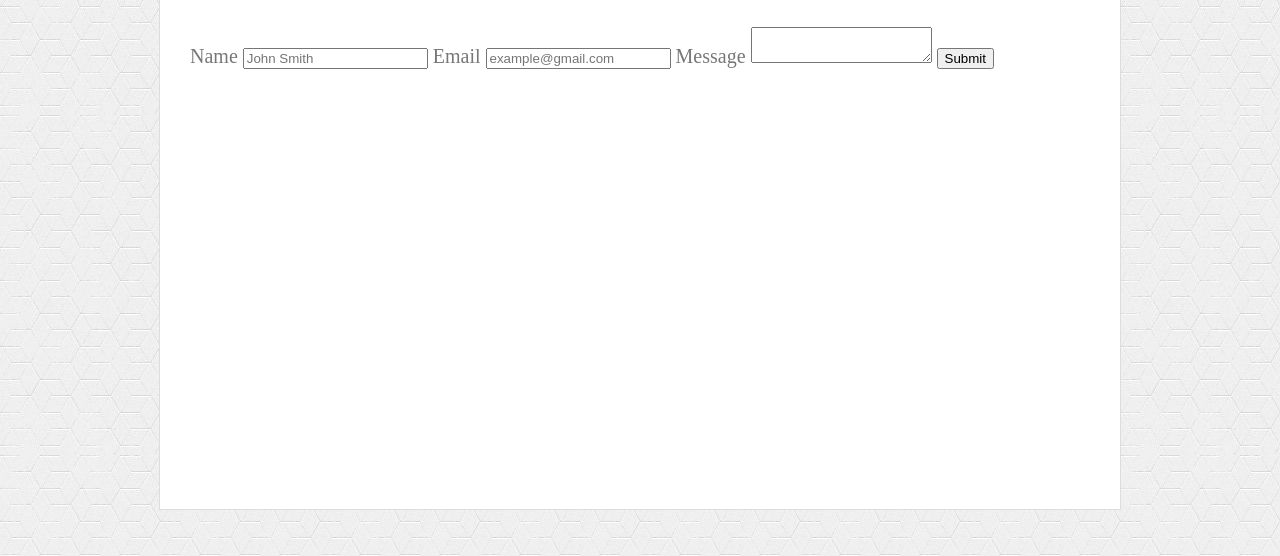
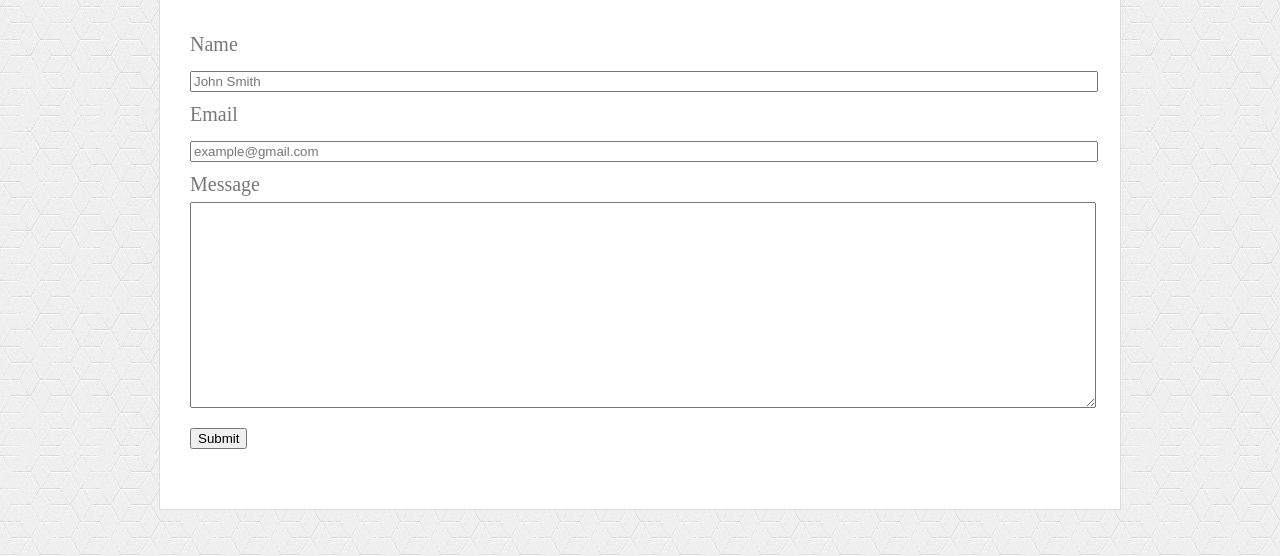
Before and after one commit to jk27924/Basic-portfolio, a plain HTML site: page contact.html in a window 1280 px wide. Shown: the part 225-781 px from the top of the page. Drawn offline with Linux system fonts and the light colour scheme.

Commit message:
I adjusted height and width for input, label, and textarea in Contact Page

```diff
--- a/assets/css/style.css
+++ b/assets/css/style.css
@@ -165,3 +165,14 @@ a:link {
     margin-bottom: 255px;
     border: 1px solid #ddd;
 }
+
+textarea {
+    height: 200px;
+}
+
+input[type=text],
+input[type=email],
+label,
+textarea {
+    width: 100%;
+}
--- a/contact.html
+++ b/contact.html
@@ -28,15 +28,22 @@
             <h1>Contact</h1>
 
             <form id="contact-form">
+                <ul>
+                    <li>
                         <label for="name">Name</label>
                         <input name="name" type="text" placeholder="John Smith" required>
+                    </li>
 
+                    <li>
                         <label for="email">Email</label>
                         <input name="email" type="text" placeholder="example@gmail.com" required>
+                    </li>
 
+                    <li>
                         <label for="message">Message</label>
                         <textarea name="message" type="text" required></textarea>
-
+                    </li>
+                </ul>
                 <input type="submit">
 
             </form>
```
Lines whose indentation alone changed are shown as unchanged.
